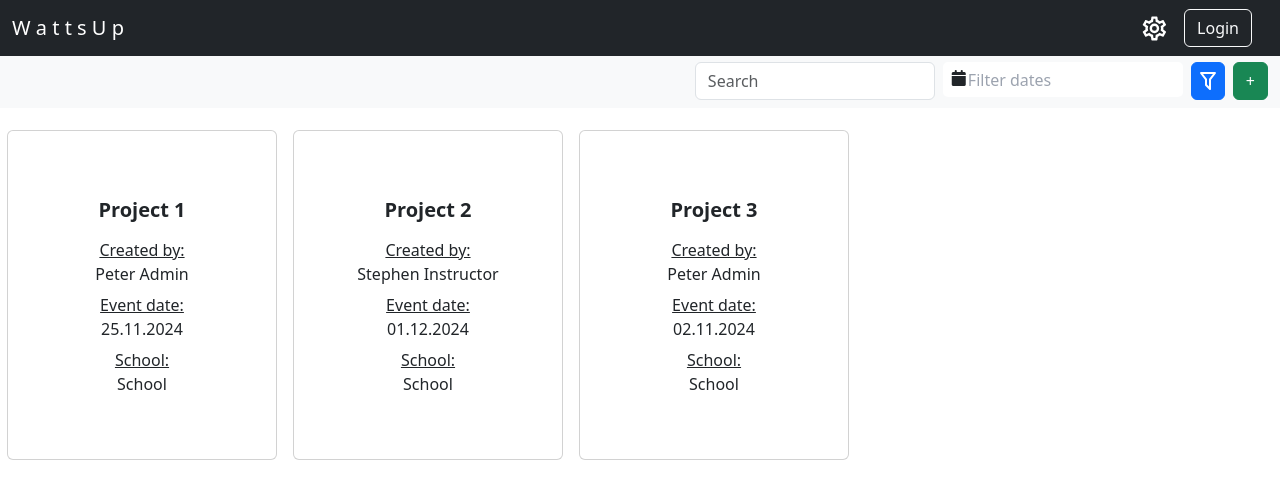
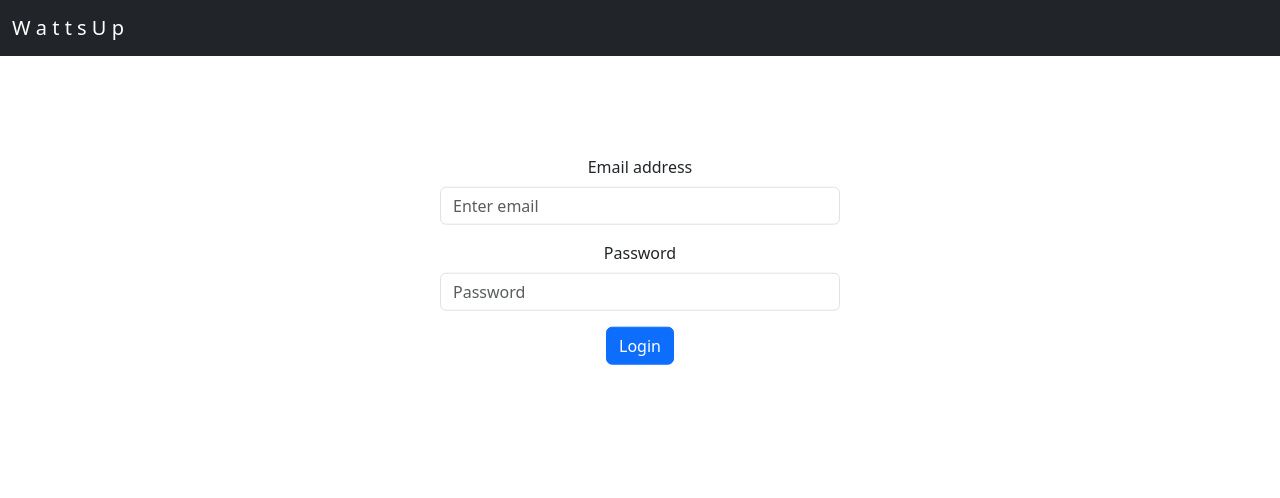
Before and after one commit to matejkrsek/uu_wattsUp_FE_test, a React (Create React App) app: page / in a window 1280 px wide. Shown: the top 498 px of the page. Built offline with nearby package versions, Linux system fonts and the light colour scheme.

Commit message:
prerobenie login na uvodnu stranku aplikacie

```diff
--- a/src/App.js
+++ b/src/App.js
@@ -2,28 +2,27 @@ import "./App.css";
 import "./output.css";
 
 import React, { useState, useContext } from "react";
-import { Outlet, useNavigate } from "react-router-dom";
+import { Outlet, useNavigate, useLocation } from "react-router-dom";
 import "bootstrap/dist/css/bootstrap.min.css";
 import Navbar from "react-bootstrap/Navbar";
 import Nav from "react-bootstrap/Nav";
 import { Button } from "react-bootstrap";
 import Container from "react-bootstrap/Container";
 import Offcanvas from "react-bootstrap/Offcanvas";
-import Icon from "@mdi/react";
-import { mdiCogOutline } from "@mdi/js";
+import Icon from '@mdi/react';
+import { mdiCogOutline, mdiLogout } from "@mdi/js";
 
 function App() {
   const navigate = useNavigate();
+  const location = useLocation();
   const [user, setUser] = useState(null);
-
-  const handleLogin = () => {
-    navigate("/login");
-  };
 
   const handleLogout = () => {
     setUser(null);
     navigate("/");
   };
+
+  const hideIcons = location.pathname === "/" || location.pathname === "/login";
 
   return (
     <div className={`App`}>
@@ -36,7 +35,7 @@ function App() {
       >
         <Container fluid>
           <Navbar.Brand
-            onClick={() => navigate("/")}
+            onClick={() => navigate("/overview")}
             style={{ cursor: "pointer" }}
           >
             W a t t s U p
@@ -51,7 +50,8 @@ function App() {
             <Offcanvas.Body>
               <Nav className="justify-content-end flex-grow-1 pe-3 d-flex align-items-center">
                 <span className="me-3"></span>
-
+                {!hideIcons && ( // Skryte ikonky ak je na specific route
+                  <>
                     <Icon
                       path={mdiCogOutline}
                       size={1.2}
@@ -59,14 +59,14 @@ function App() {
                       onClick={() => navigate("/settings")}
                       style={{ cursor: "pointer" }}
                     />
-
-                <Button
-                  variant={"outline-light"}
-                  style={{ marginLeft: "15px" }}
-                  onClick={user ? handleLogout : handleLogin}
-                >
-                  {user ? "Logout" : "Login"}
-                </Button>
+                    <Icon
+                      path={mdiLogout}
+                      size={1}
+                      color="white"
+                      style={{ marginLeft: "10px", cursor: "pointer" }}
+                      onClick={handleLogout}                    />
+                  </>
+                )}
               </Nav>
             </Offcanvas.Body>
           </Navbar.Offcanvas>
--- a/src/bricks/LoginForm.jsx
+++ b/src/bricks/LoginForm.jsx
@@ -67,7 +67,8 @@ const LoginForm = () => {
             }}
           />
         </Form.Group>
-        <Button variant="primary" type="submit">
+        <Button variant="primary" type="submit"  onClick={() => navigate("/overview")}
+        >
           Login
         </Button>
       </Form>
--- a/src/index.js
+++ b/src/index.js
@@ -26,7 +26,7 @@ root.render(
           <Router>
             <Routes>
               <Route path="/" element={<App />}>
-                <Route index element={<OverviewR />} />
+                <Route index element={<LoginR />} />
                 <Route path="/project/:id" element={<ProjectR />} />
                 <Route path="/overview" element={<OverviewR />} />
                 <Route path="/settings" element={<SettingsR />} />
```
Lines whose indentation alone changed are shown as unchanged.
